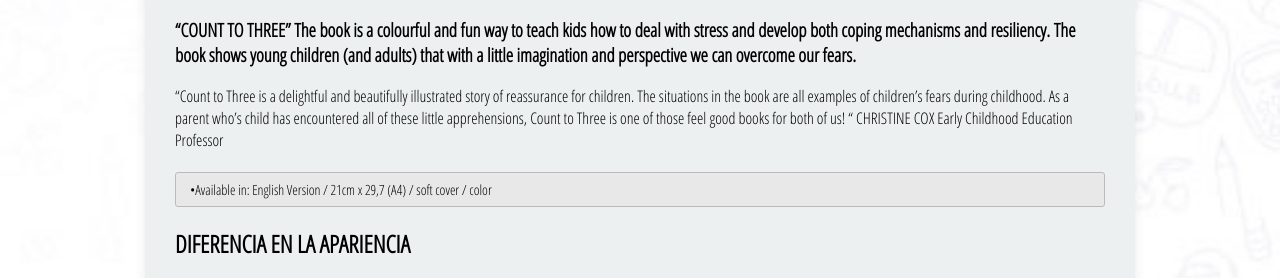
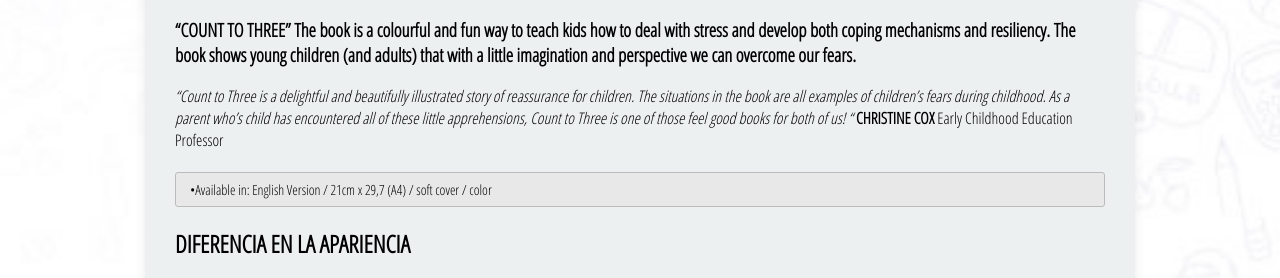
Before and after one commit to MonocucosTM/Monocucos, a Jekyll site: the page built from _posts/2017-05-24-books.md, in a window 1280 px wide and 900 px high, scrolled down 642 px. Shown: the part 175-453 px from the top of the window. Built offline with Jekyll 4.4.1, drawn with Linux system fonts in a browser that asks for light colours; nearby versions of some CDN libraries; some web fonts are replaced.

```diff
--- a/_posts/2017-05-24-books.md
+++ b/_posts/2017-05-24-books.md
@@ -20,8 +20,8 @@ tag:
 ### "COUNT TO THREE" The book is a colourful and fun way to teach kids how to deal with stress and develop both coping mechanisms and resiliency. The book shows young children (and adults) that with a little imagination and perspective we can overcome our fears.
 
 
-"Count to Three is a delightful and beautifully illustrated story of reassurance for children. The situations in the book are all examples of children’s fears during childhood. As a parent who’s child has encountered all of these little apprehensions, Count to Three is one of those feel good books for both of us! "
-CHRISTINE COX
+*"Count to Three is a delightful and beautifully illustrated story of reassurance for children. The situations in the book are all examples of children’s fears during childhood. As a parent who’s child has encountered all of these little apprehensions, Count to Three is one of those feel good books for both of us! "*
+**CHRISTINE COX**
 Early Childhood Education Professor
 
 •Available in: English Version / 21cm x 29,7 (A4) / soft cover / color
```
